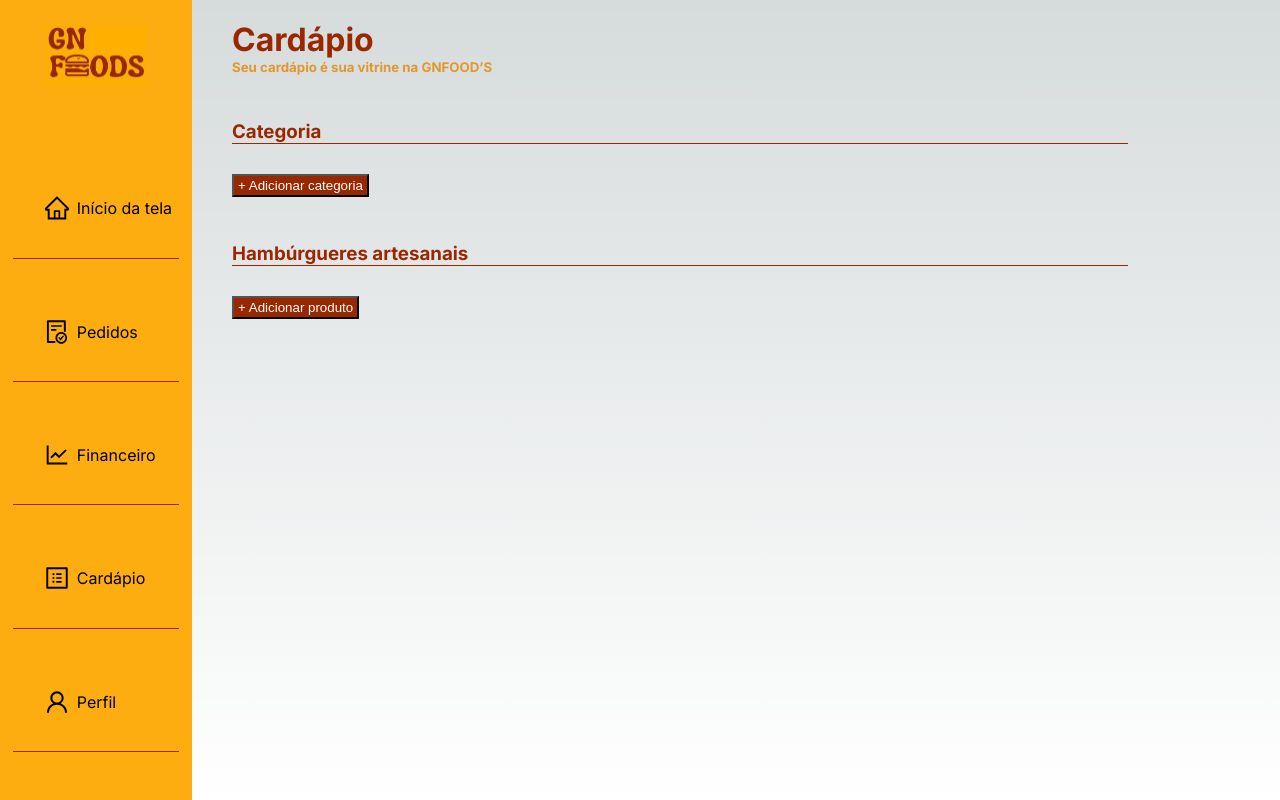
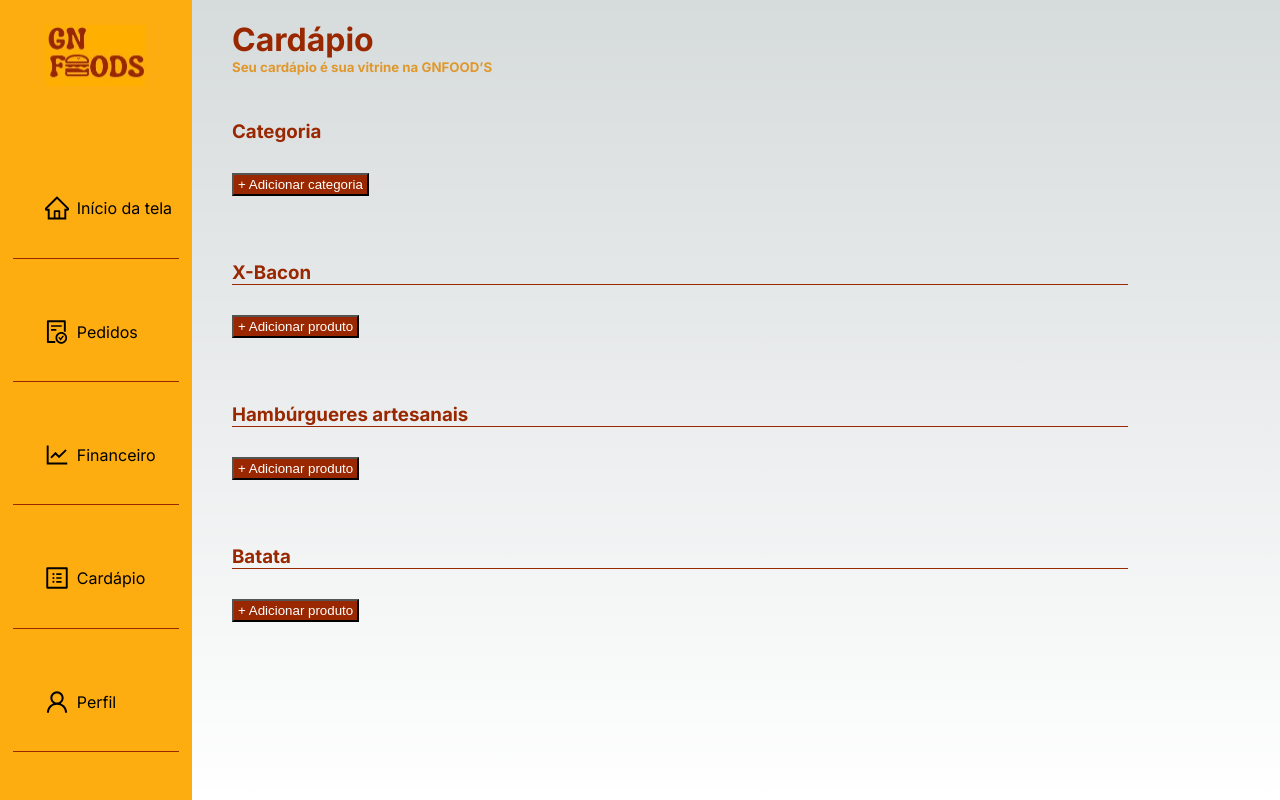
Before and after one commit to nataliabelarmino/gn-foods, a Next.js app: page / in a window 1280 px wide. Built offline with nearby package versions, Linux system fonts and the light colour scheme.

Commit message:
Alteraçao

```diff
--- a/src/app/cardapio/components/Secao.js
+++ b/src/app/cardapio/components/Secao.js
@@ -20,7 +20,7 @@ export default function Secao({ text, title, placeholder, buttonTitle, buttonOKT
 
     return (
         <div>
-            <h3 className={Styles.text2}>{text}</h3>
+            <h3 className={Styles.textcategoria}>{text}</h3>
             <button onClick={showModal} className={Styles.botao}>{buttonTitle}</button>
             <Modal title={title} open={isModalOpen} footer={null} onCancel={handleCancel}>
                 <input name="myInput" placeholder={placeholder} />
--- a/src/app/cardapio/page.js
+++ b/src/app/cardapio/page.js
@@ -4,9 +4,19 @@ import Image from 'next/image';
 import Menu from '../components/menu/Menu';
 import Styles from './page.module.css';
 import Secao from './components/Secao';
+import { Modal } from "antd";
 
 export default function Cardapio() {
   const [isModalOpen, setIsModalOpen] = useState(false);
+  const [nome, setNome] = useState('');
+  const [descricao, setDescricao] = useState('');
+  const [preco, setPreco] = useState();
+  const [imagem, setImagem] = useState();
+  const [categorias, setCategorias] = useState(
+                          [{ titulo: 'X-Bacon', descricao: 'descriçao...', imagem: '' },
+                            { titulo: "Hambúrgueres artesanais", descricao: 'descriçao...', imagem: '' },
+                            { titulo: 'Batata', descricao: 'descriçao...', imagem: '' }
+                          ]);
 
   const showModal = () => {
     setIsModalOpen(true);
@@ -26,9 +36,40 @@ export default function Cardapio() {
       <div className={Styles.conteudo}>
         <h1 className={Styles.titulo}>Cardápio</h1>
         <h5 className={Styles.text}>Seu cardápio é sua vitrine na GNFOOD’S </h5>
+
         <Secao text="Categoria" buttonTitle=" + Adicionar categoria" title="Nova categoria" placeholder='Nome da categoria' buttonOKTitle={"Salvar"} />
-                <Secao text="Hambúrgueres artesanais" buttonTitle=" + Adicionar produto" title="Novo produto" placeholder='Nome' buttonOKTitle={"Salvar"} />
+
+        {categorias.map(categoria => (
+          <div key={categoria.titulo} >
+            <img src={categoria.imagem} />
+            <h3 className={Styles.text2}>{categoria.titulo}</h3>
+            <button onClick={showModal} className={Styles.botao}> + Adicionar produto</button>
+          </div>))}
+
+
+          <Modal title="Novo Produto" open={isModalOpen} footer={null}>
+            <div>
+              <p className={Styles.label}>Nome</p>
+              <input name="nome" value={nome} onChange={setNome} className={Styles.inputs} />
             </div>
+            <div className={Styles.descricaoImagem}>
+              <div>
+                <p className={Styles.label}>Descriçao</p>
+                <textarea value={descricao} onChange={setDescricao} className={Styles.inputs} />
+              </div>
+              <div>
+                <p className={Styles.label}>Adicione uma imagem</p>
+                <input type='image' value={imagem} onChange={setImagem} className={Styles.inputs} /> {/* OPÇAO DE USAR COMPONENTE UPLOAD DO ANT DESIGN */}
+              </div></div>
+            <div>
+              <p className={Styles.label}>Preço</p>
+              <input name="nome" value={preco} onClick={setPreco} type='number' className={Styles.inputs} />
+            </div>
+            <button className={Styles.botaoModal} onClick={handleCancel}>Cancelar</button>
+            <button className={Styles.botaoModal} onClick={handleOk}>Salvar</button>
+          </Modal>
+        </div>
+
     </div>
   );
 }
--- a/src/app/cardapio/page.module.css
+++ b/src/app/cardapio/page.module.css
@@ -19,11 +19,18 @@
     margin-bottom: 40px;
     text-wrap: wrap;
     color: #E0982D;
+
 }
 
 .text2 {
     width: 70vw;
     border-bottom: 1px solid;
+    color: #992800;
+    margin-top: 45px;
+}
+
+.textcategoria {
+    width: 70vw;
     color: #992800;
     margin-top: 45px;
 }
@@ -50,6 +57,21 @@
 
 }
 
+.label {
+    color: #992800;
+}
+
+.inputs {
+    border: 1px solid #992800;
+    border-radius: 4px;
+}
+
+.descricaoImagem {
+    display: flex;
+    flex-direction: row;
+    gap: 80px;
+}
+
 
 @media screen and (max-width: 480px) {
     .text {
--- a/src/app/components/menu/menu.module.css
+++ b/src/app/components/menu/menu.module.css
@@ -8,6 +8,7 @@
       justify-content: space-around;
       display: inline-flex;
       align-items: center;
+      overflow: hidden;
   }
 
   .menu {
@@ -15,7 +16,6 @@
       justify-content: space-evenly;
       flex-direction: column;
       height: 80vh;
-
   }
 
   .item {
```
Lines whose indentation alone changed are shown as unchanged.
